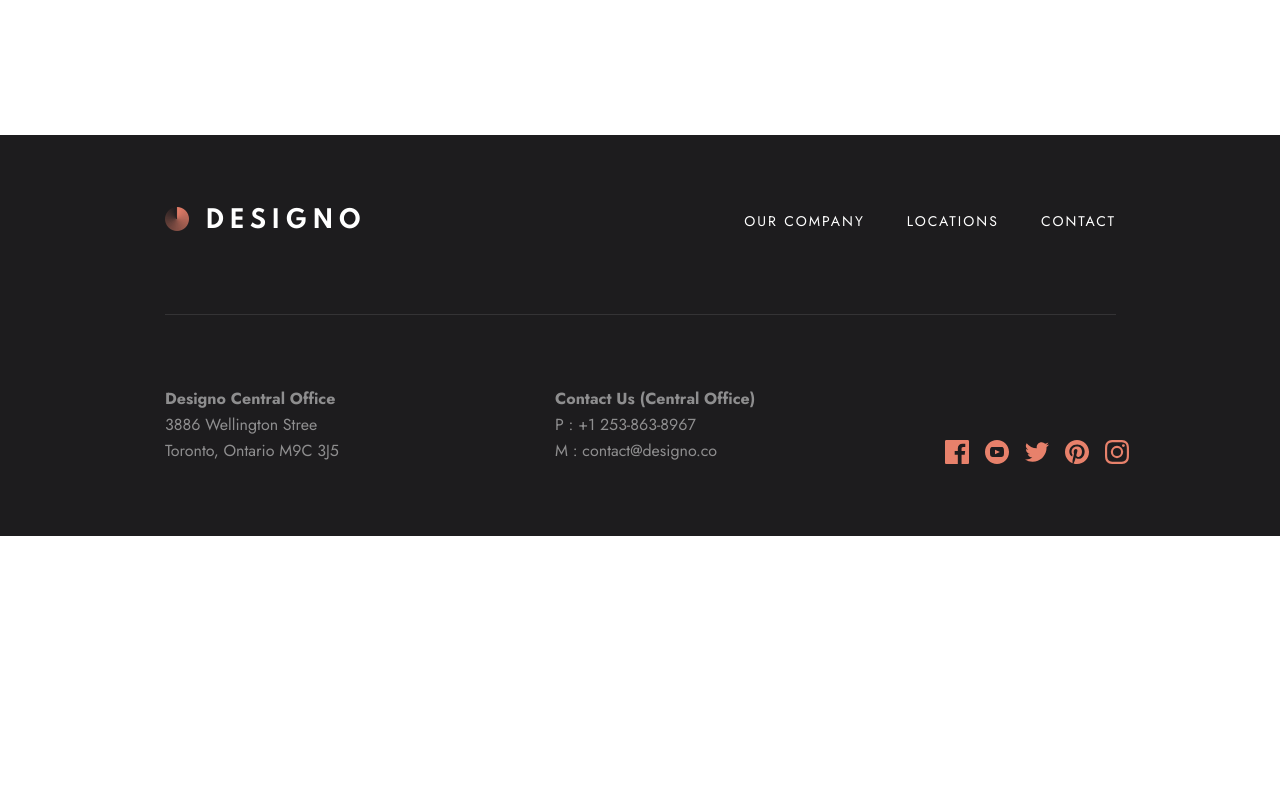
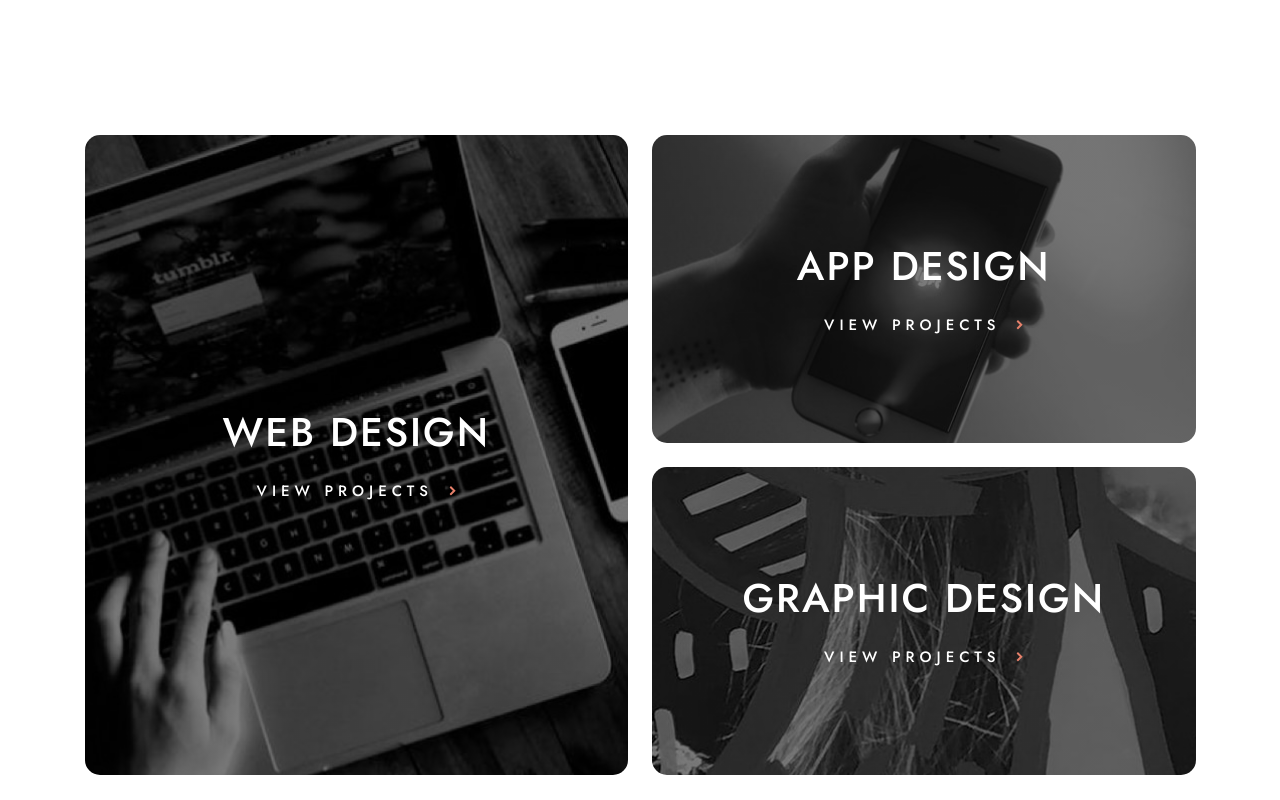
Before and after one commit to AbroShahzeb/designo-website, a React (Vite) app: page / in a window 1280 px wide. Shown: the part 820-1620 px from the top of the page. Before the commit the page ends 1356 px from the top, so only its background shows below. Built offline with nearby package versions, Linux system fonts and the light colour scheme.

Commit message:
Project section completed

```diff
--- a/src/index.css
+++ b/src/index.css
@@ -1,6 +1,157 @@
 @tailwind base;
 @tailwind components;
 @tailwind utilities;
+
+@layer utilities {
+  .mobile-web-design {
+    background-image: linear-gradient(
+        to right,
+        rgba(0, 0, 0, 0.4969),
+        rgba(0, 0, 0, 0.4969)
+      ),
+      url("./assets/home/mobile/image-web-design.jpg");
+  }
+  .tablet-web-design {
+    background-image: linear-gradient(
+        to right,
+        rgba(0, 0, 0, 0.4969),
+        rgba(0, 0, 0, 0.4969)
+      ),
+      url("./assets/home/tablet/image-web-design.jpg");
+  }
+  .desktop-web-design {
+    background-image: linear-gradient(
+        to right,
+        rgba(0, 0, 0, 0.4969),
+        rgba(0, 0, 0, 0.4969)
+      ),
+      url("./assets/home/desktop/image-web-design-large.jpg");
+  }
+
+  .mobile-web-design:hover {
+    background-image: linear-gradient(
+        to right,
+        rgba(231, 129, 107, 0.8006),
+        rgba(231, 129, 107, 0.8006)
+      ),
+      url("./assets/home/mobile/image-web-design.jpg");
+  }
+  .tablet-web-design:hover {
+    background-image: linear-gradient(
+        to right,
+        rgba(231, 129, 107, 0.8006),
+        rgba(231, 129, 107, 0.8006)
+      ),
+      url("./assets/home/tablet/image-web-design.jpg");
+  }
+  .desktop-web-design:hover {
+    background-image: linear-gradient(
+        to right,
+        rgba(231, 129, 107, 0.8006),
+        rgba(231, 129, 107, 0.8006)
+      ),
+      url("./assets/home/desktop/image-web-design-large.jpg");
+  }
+
+  .mobile-app-design {
+    background-image: linear-gradient(
+        to right,
+        rgba(0, 0, 0, 0.4969),
+        rgba(0, 0, 0, 0.4969)
+      ),
+      url("./assets/home/mobile/image-app-design.jpg");
+  }
+  .tablet-app-design {
+    background-image: linear-gradient(
+        to right,
+        rgba(0, 0, 0, 0.4969),
+        rgba(0, 0, 0, 0.4969)
+      ),
+      url("./assets/home/tablet/image-app-design.jpg");
+  }
+  .desktop-app-design {
+    background-image: linear-gradient(
+        to right,
+        rgba(0, 0, 0, 0.4969),
+        rgba(0, 0, 0, 0.4969)
+      ),
+      url("./assets/home/desktop/image-app-design.jpg");
+  }
+
+  .mobile-app-design:hover {
+    background-image: linear-gradient(
+        to right,
+        rgba(231, 129, 107, 0.8006),
+        rgba(231, 129, 107, 0.8006)
+      ),
+      url("./assets/home/mobile/image-app-design.jpg");
+  }
+  .tablet-app-design:hover {
+    background-image: linear-gradient(
+        to right,
+        rgba(231, 129, 107, 0.8006),
+        rgba(231, 129, 107, 0.8006)
+      ),
+      url("./assets/home/tablet/image-app-design.jpg");
+  }
+  .desktop-app-design:hover {
+    background-image: linear-gradient(
+        to right,
+        rgba(231, 129, 107, 0.8006),
+        rgba(231, 129, 107, 0.8006)
+      ),
+      url("./assets/home/desktop/image-app-design.jpg");
+  }
+  .mobile-graphic-design {
+    background-image: linear-gradient(
+        to right,
+        rgba(0, 0, 0, 0.4969),
+        rgba(0, 0, 0, 0.4969)
+      ),
+      url("./assets/home/mobile/image-graphic-design.jpg");
+  }
+  .tablet-graphic-design {
+    background-image: linear-gradient(
+        to right,
+        rgba(0, 0, 0, 0.4969),
+        rgba(0, 0, 0, 0.4969)
+      ),
+      url("./assets/home/tablet/image-graphic-design.jpg");
+  }
+  .desktop-graphic-design {
+    background-image: linear-gradient(
+        to right,
+        rgba(0, 0, 0, 0.4969),
+        rgba(0, 0, 0, 0.4969)
+      ),
+      url("./assets/home/desktop/image-graphic-design.jpg");
+  }
+
+  .mobile-graphic-design:hover {
+    background-image: linear-gradient(
+        to right,
+        rgba(231, 129, 107, 0.8006),
+        rgba(231, 129, 107, 0.8006)
+      ),
+      url("./assets/home/mobile/image-graphic-design.jpg");
+  }
+  .tablet-graphic-design:hover {
+    background-image: linear-gradient(
+        to right,
+        rgba(231, 129, 107, 0.8006),
+        rgba(231, 129, 107, 0.8006)
+      ),
+      url("./assets/home/tablet/image-graphic-design.jpg");
+  }
+  .desktop-graphic-design:hover {
+    background-image: linear-gradient(
+        to right,
+        rgba(231, 129, 107, 0.8006),
+        rgba(231, 129, 107, 0.8006)
+      ),
+      url("./assets/home/desktop/image-graphic-design.jpg");
+  }
+}
 
 @layer base {
   @font-face {
--- a/src/pages/home/components/index.js
+++ b/src/pages/home/components/index.js
@@ -1,3 +1,4 @@
 import { Hero } from "./hero";
+import { Projects } from "./projects";
 
-export { Hero };
+export { Hero, Projects };
--- /dev/null
+++ b/src/pages/home/components/projects/components/index.js
@@ -0,0 +1,3 @@
+import { ProjectCard } from "./projectCard";
+
+export { ProjectCard };
--- /dev/null
+++ b/src/pages/home/components/projects/components/projectCard/index.jsx
@@ -0,0 +1,24 @@
+import { Link } from "react-router-dom";
+import iconRightArrow from "../../../../../../assets/shared/desktop/icon-right-arrow.svg";
+
+export const ProjectCard = ({ card }) => {
+  return (
+    <Link
+      className={`rounded-[15px] relative overflow-hidden ${card?.additionalStyles} ${card?.bg} bg-no-repeat bg-cover px-6 cursor-pointer`}
+      to={card?.to}
+    >
+      {/* <div className={`${card?.bg} w-full bg-cover bg-no-repeat bg-left`}></div> */}
+      <div className="absolute top-1/2 left-1/2 -translate-x-1/2 -translate-y-1/2 flex items-center justify-center text-center flex-col gap-3 md:gap-6 text-primary-white  font-medium uppercase w-full">
+        <h2 className="text-[28px] leading-[36px] tracking-[1.5px] md:text-[40px] md:leading-[48px] md:tracking-[2px]">
+          {card.title}
+        </h2>
+        <p className="flex items-center gap-4 text-[15px] tracking-[5px]">
+          <span>View Projects</span>
+          <span>
+            <img src={iconRightArrow} alt="Right Arrow Icon" />
+          </span>
+        </p>
+      </div>
+    </Link>
+  );
+};
--- /dev/null
+++ b/src/pages/home/components/projects/index.jsx
@@ -0,0 +1,38 @@
+import { ProjectCard } from "./components";
+
+const projectData = [
+  {
+    id: 0,
+
+    title: "Web Design",
+    to: "/web-design",
+    additionalStyles: "lg:row-start-1 lg:row-end-3",
+    bg: "mobile-web-design md:tablet-web-design lg:desktop-web-design",
+  },
+  {
+    id: 1,
+    title: "App Design",
+    to: "/app-design",
+    additionalStyles: "lg:col-start-2 lg:col-end-3 lg:row-start-1 lg:row-end-2",
+    bg: "mobile-app-design md:tablet-app-design lg:desktop-app-design",
+  },
+  {
+    id: 2,
+    title: "Graphic Design",
+    to: "/graphic-design",
+    additionalStyles: "lg:col-start-2 lg:col-end-2 lg:row-start-2 lg:row-end-3",
+    bg: "mobile-graphic-design md:tablet-graphic-design lg:desktop-graphic-design",
+  },
+];
+
+export const Projects = () => {
+  return (
+    <section className="px-6 mb-[120px] md:px-10 xl:max-w-[1111px] xl:mx-auto xl:p-0">
+      <div className="grid grid-cols-1 grid-rows-[250px_250px_250px] lg:grid-cols-[1fr_1fr] lg:grid-rows-[308px_308px] gap-6">
+        {projectData.map((card) => (
+          <ProjectCard card={card} />
+        ))}
+      </div>
+    </section>
+  );
+};
--- a/src/pages/home/index.jsx
+++ b/src/pages/home/index.jsx
@@ -1,9 +1,10 @@
-import { Hero } from "./components";
+import { Hero, Projects } from "./components";
 
 export const Home = () => {
   return (
     <main>
       <Hero />
+      <Projects />
     </main>
   );
 };
--- a/tailwind.config.js
+++ b/tailwind.config.js
@@ -24,8 +24,12 @@ export default {
           "linear-gradient(to top, #1D1C1E 56px, transparent 56px)",
         "circle-pattern":
           "linear-gradient(90deg, rgba(93, 2, 2, 0.00) 0%, rgba(93, 2, 2, 0.50) 100%)",
-        conic:
-          "linear-gradient(to right, rgba(0,0,0,0) 0%, rgba(255,255,255,1) 100%)",
+        "mobile-web-design":
+          "background-image: linear-gradient(to right, rgba(0, 0, 0, 0.4969), rgba(0, 0, 0, 0.4969))url('./assets/home/mobile/image-web-design.jpg')",
+        "tablet-web-design":
+          "rgba(0, 0, 0, .4969), url(./assets/home/tablet/image-web-design.jpg)",
+        "desktop-web-design":
+          "rgba(0, 0, 0, .4969), url(./assets/home/desktop/image-web-design.jpg)",
       },
       boxShadow: {
         "phone-mockup-mobile": "50px -50px 100px 20px rgba(183, 91, 71, 0.9)",
```
